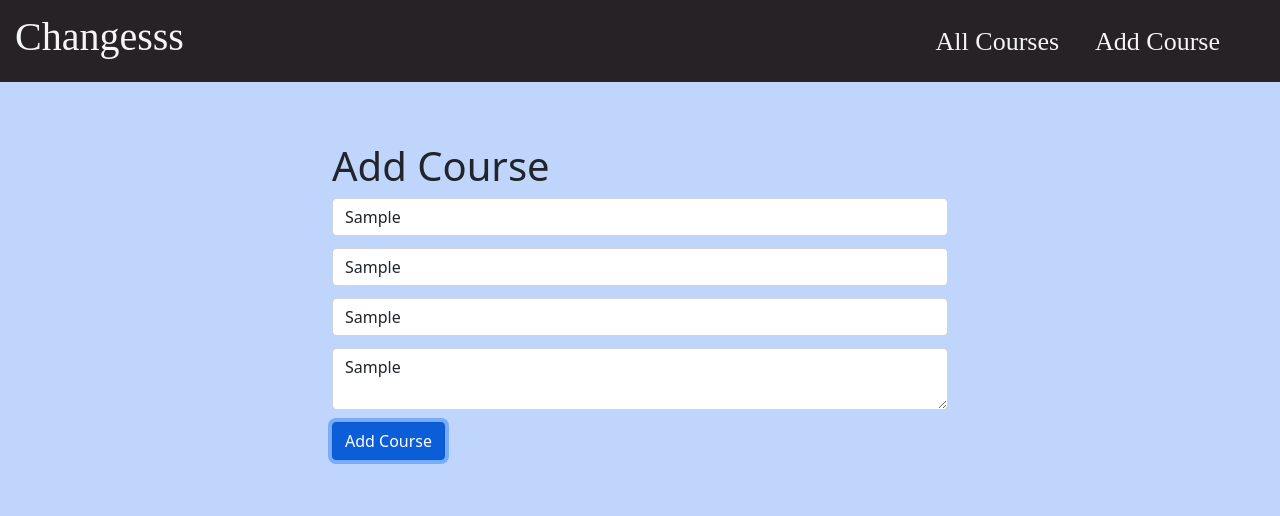
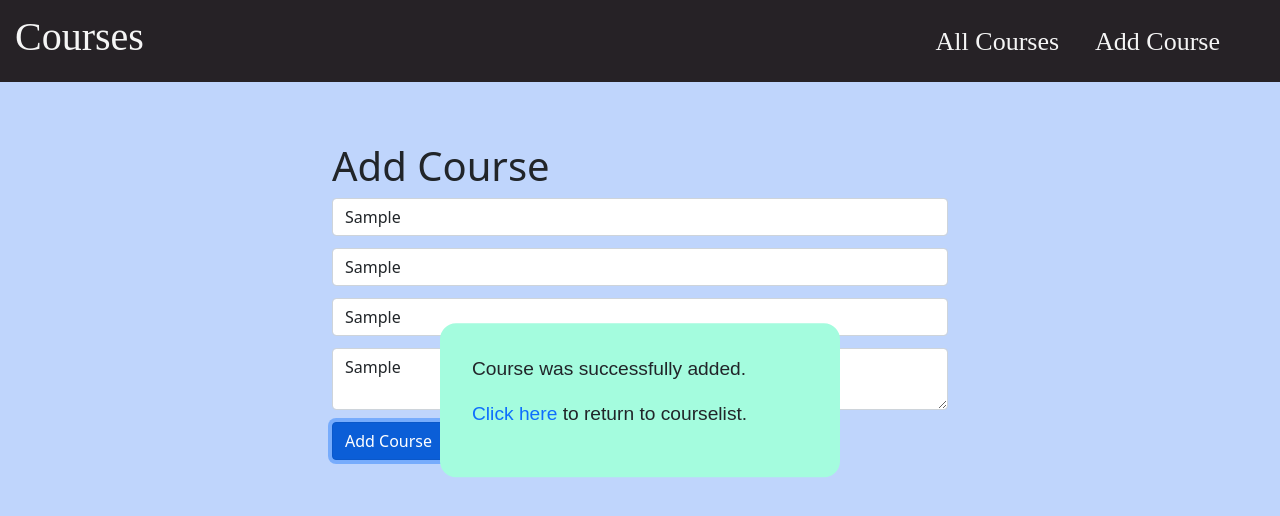
Before and after one commit to megh2k/manage-courses, a React (Create React App) app: page /manage-courses/add in a window 1280 px wide. Both pictures are taken after typing "Sample", "Sample", "Sample", "Sample" into the empty fields and a click on the button "Add Course". Shown: the top 516 px of the page. Built offline with nearby package versions, Linux system fonts and the light colour scheme; no server answers.

Commit message:
added popup

```diff
--- a/src/components/AddCourse.js
+++ b/src/components/AddCourse.js
@@ -1,9 +1,11 @@
 import { React, useState } from "react";
-import {  useParams } from "react-router-dom";
+import {  Link } from "react-router-dom";
 import axios from "axios";
 
 export default function AddCourse() {
   let element;
+  let [popup, setPopup] = useState(false);
+
 
   let [course, setcourseValue] = useState("");
   let [professor, setprofessorValue] = useState("");
@@ -76,9 +78,22 @@ export default function AddCourse() {
           <button
             type="submit"
             className="btn btn-primary"
+            onClick={() => {
+              setPopup(true);
+            }}
           >
             Add Course
           </button>
+          {popup ? (
+            <div className="popup">
+              <div className="content">
+                <p>Course was successfully added.</p>
+                <p><Link to = '/all' className="returnTo">Click here</Link> to return to courselist.</p>
+              </div>
+            </div>
+          ) : (
+            ""
+          )}
         </form>
       </div>
     </div>
--- a/src/components/EditCourse.js
+++ b/src/components/EditCourse.js
@@ -4,10 +4,8 @@ import axios from "axios";
 
 export default function EditCourse() {
   let element;
-  let [check, setCheck] = useState(false);
   let {id} = useParams()
-
-  let {navigate} = useNavigate()
+  let [popup, setPopup] = useState(false);
 
 
   let [course, setcourseValue] = useState("");
@@ -81,9 +79,22 @@ export default function EditCourse() {
           <button
             type="submit"
             className="btn btn-primary"
+            onClick={() => {
+              setPopup(true);
+            }}
           >
             Edit Course
           </button>
+          {popup ? (
+            <div className="popup">
+              <div className="content">
+                <p>Course was successfully edited.</p>
+                <p><Link to = '/all' className="returnTo">Click here</Link> to return to courselist.</p>
+              </div>
+            </div>
+          ) : (
+            ""
+          )}
         </form>
       </div>
     </div>
--- a/src/components/Navbar.js
+++ b/src/components/Navbar.js
@@ -5,7 +5,7 @@ export default function Navbar() {
   return (
     <nav className="navbar navbar-expand-lg navbar-light">
       <Link to="/manage-courses" className="navbar-brand brand1">
-        <h1>Changesss</h1>
+        <h1>Courses</h1>
       </Link>
       <Link to="/manage-courses/all" className="navbar-brand brand2">
         All Courses
--- a/src/index.css
+++ b/src/index.css
@@ -125,3 +125,43 @@ body{
   font-family: 'Bebas Neue', cursive !important;
   font-weight: 500;
 }
+
+
+.addPopup {
+	position: fixed;
+	bottom: 32px;
+	right: 32px;
+	display: flex;
+	align-items: center;
+	justify-content: center;
+
+	width: 64px;
+	height: 64px;
+	border-radius: 999px;
+	font-size: 28px;
+	font-weight: 900;
+  background-color: #bfd5fc !important;
+	/* background-color: var(--primary);
+	background-image: linear-gradient(to bottom right, var(--primary), var(--secondary)); */
+	cursor: pointer;
+}
+
+.popup {
+  font-family: 'Ubuntu', sans-serif;
+	position: fixed;
+	top: 50%;
+	left: 50%;
+	transform: translate(-50%, -50%);
+
+	width: 60%;
+	max-width: 400px;
+	/* background-color: var(--light); */
+	padding: 32px;
+	border-radius: 16px;
+  background-color: rgb(164, 252, 222);
+	/* box-shadow: 0px 4px 32px var(--dark); */
+}
+
+.returnTo{
+  text-decoration: none !important;
+}
```
